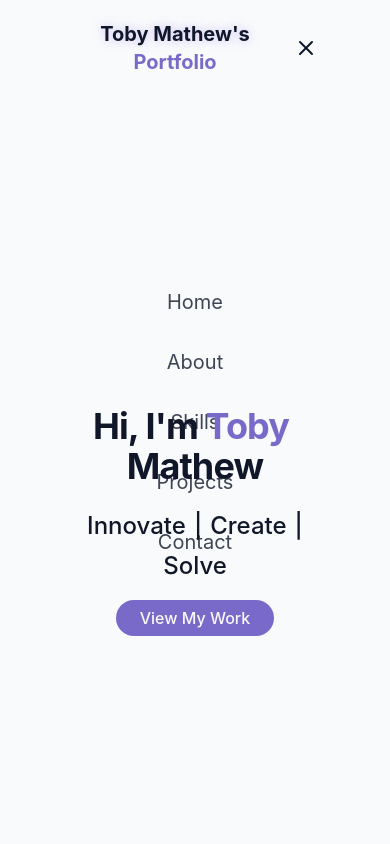
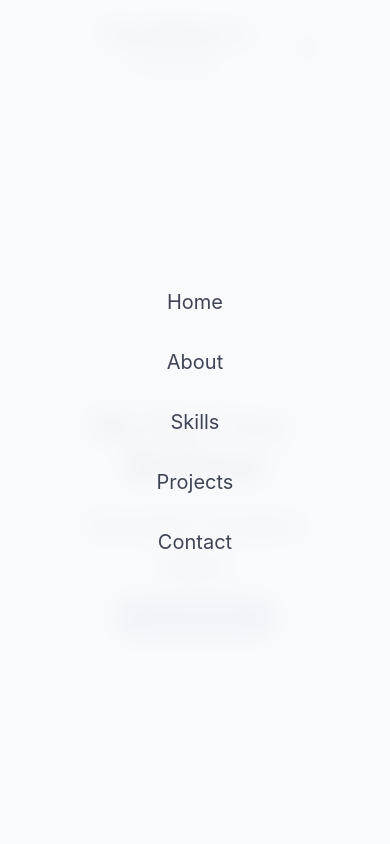
Before and after one commit to tobymathew123/portfolio2.0, a React (Vite) app: page / in a window 390 px wide. Both pictures are taken after a click on the button "Open Menu". Shown: the top 844 px of the page. Built offline with nearby package versions, Linux system fonts and the light colour scheme; the HTML template or start-up script is replaced by a standard one.

Commit message:
Fixed Nav bar

```diff
--- a/src/components/Navbar.jsx
+++ b/src/components/Navbar.jsx
@@ -1,63 +1,96 @@
+import { useEffect, useState } from "react";
+import { cn } from "../lib/utils";
+import { Menu, X } from "lucide-react";
 
-import { useEffect } from 'react';
-import {cn} from '../lib/utils';
-import { useState } from 'react';
-import {Menu, X} from 'lucide-react';
-const navItems=[
-    {name:"Home", href:"#hero"},
-    {name:"About", href:"#about"},
-    {name:"Skills", href:"#skills"},
-    {name:"Projects", href:"#projects"},
-    {name:"Contact", href:"#contact"},
-]
+const navItems = [
+  { name: "Home", href: "#hero" },
+  { name: "About", href: "#about" },
+  { name: "Skills", href: "#skills" },
+  { name: "Projects", href: "#projects" },
+  { name: "Contact", href: "#contact" },
+];
 
-export const Navbar=()=>{
-    const [isScrolled,setIsScrolled]=useState(false);
-    const [isMenuOpen,setIsMenuOpen]=useState(false);
-    useEffect(()=>{
-        const handleScroll=()=>{
-            setIsScrolled(window.scrollY>10);
-        }
-        window.addEventListener("scroll",handleScroll);
-        return ()=>window.removeEventListener("scroll",handleScroll);
-    },[])
+export const Navbar = () => {
+  const [isScrolled, setIsScrolled] = useState(false);
+  const [isMenuOpen, setIsMenuOpen] = useState(false);
 
-    {/*fixed below is removed due to overlapping*/}
-    return <nav className={cn(" w-full z-40 transition-all duration-300",
+  useEffect(() => {
+    const handleScroll = () => {
+      setIsScrolled(window.scrollY > 10);
+    };
+    window.addEventListener("scroll", handleScroll);
+    return () => window.removeEventListener("scroll", handleScroll);
+  }, []);
+
+  // prevent background scroll when menu open
+  useEffect(() => {
+    document.body.style.overflow = isMenuOpen ? "hidden" : "";
+    return () => {
+      document.body.style.overflow = "";
+    };
+  }, [isMenuOpen]);
+
+  return (
+    <nav
+      // If you want the nav fixed at the top, uncomment the next line:
+      // className={cn("fixed top-0 left-0 w-full z-40 transition-all duration-300", isScrolled ? "py-3 bg-background/80 backdrop-blur-md shadow-xs" : "py-5")}
+      className={cn(
+        "w-full z-40 transition-all duration-300",
         isScrolled ? "py-3 bg-background/80 backdrop-blur-md shadow-xs" : "py-5"
-    )}>
-        <div className="container flex item-center justify-between">
+      )}
+    >
+      <div className="container flex items-center justify-between">
         <a className="text-xl font-bold text-primary flex items-center" href="#home">
           <span className="relative z-10">
             <span className="text-glow text-foreground">Toby Mathew's</span>{" "}
             Portfolio
           </span>
         </a>
-            {/*desktop*/}
+
+        {/* desktop */}
         <div className="hidden md:flex space-x-8">
           {navItems.map((item, key) => (
-                    <a key={key} href={item.href} className="text-foreground/80 hover:text-primary transition-colors duration-300">
+            <a
+              key={key}
+              href={item.href}
+              className="text-foreground/80 hover:text-primary transition-colors duration-300"
+            >
               {item.name}
             </a>
           ))}
         </div>
-                {/*Phone*/}
-                <button onClick={()=>setIsMenuOpen((prev) => !prev)} className="md:hidden p-2 text-foreground z-50" aria-label={isMenuOpen ? "Close Menu": "Open Menu"}>
-                    {isMenuOpen ? <X size={24}/> : <Menu size={24}/>}{" "}
+
+        {/* Phone */}
+        <button
+          onClick={() => setIsMenuOpen((p) => !p)}
+          className="md:hidden p-2 text-foreground z-50"
+          aria-label={isMenuOpen ? "Close Menu" : "Open Menu"}
+        >
+          {isMenuOpen ? <X size={24} /> : <Menu size={24} />}{" "}
         </button>
-                <div className={cn("fixed inset-0 bg-background/95 backdrop-blur-md flex flex-col items-center justify-center",
+
+        {/* overlay - ensure z-50 so it sits above page */}
+        <div
+          className={cn(
+            "fixed inset-0 z-50 bg-background/95 backdrop-blur-md flex flex-col items-center justify-center",
             "transition-all duration-300 md:hidden",
             isMenuOpen ? "opacity-100 pointer-events-auto" : "opacity-0 pointer-events-none"
-                )}>
+          )}
+        >
           <div className="flex flex-col space-y-8 text-xl">
             {navItems.map((item, key) => (
-                    <a key={key} href={item.href} className="text-foreground/80 hover:text-primary transition-colors duration-300"
-                    onClick={()=>setIsMenuOpen(false)}>
+              <a
+                key={key}
+                href={item.href}
+                className="text-foreground/80 hover:text-primary transition-colors duration-300"
+                onClick={() => setIsMenuOpen(false)}
+              >
                 {item.name}
               </a>
             ))}
           </div>
         </div>
       </div>
-    </nav>;
-        }
+    </nav>
+  );
+};
```
Lines whose indentation alone changed are shown as unchanged.
